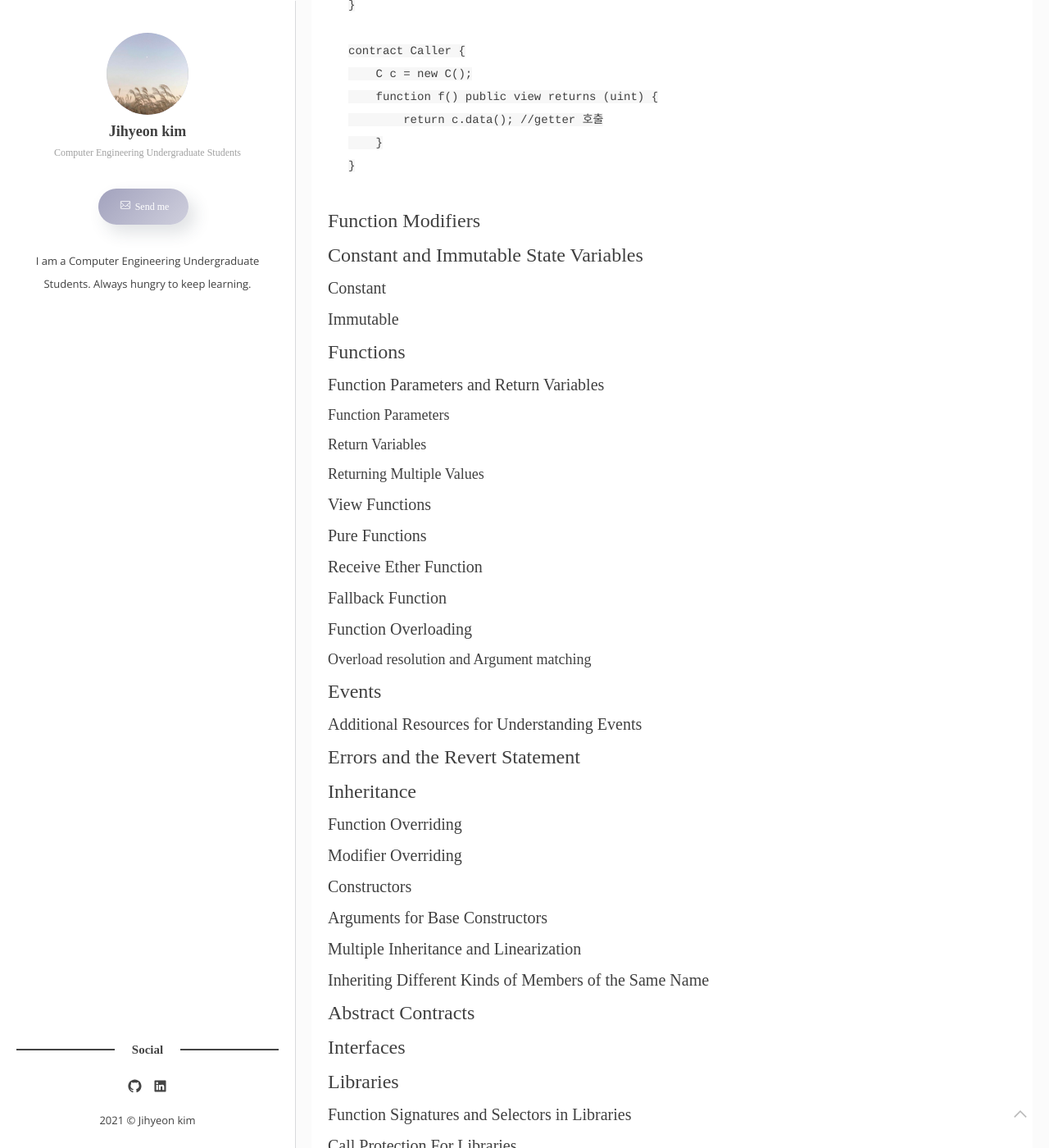
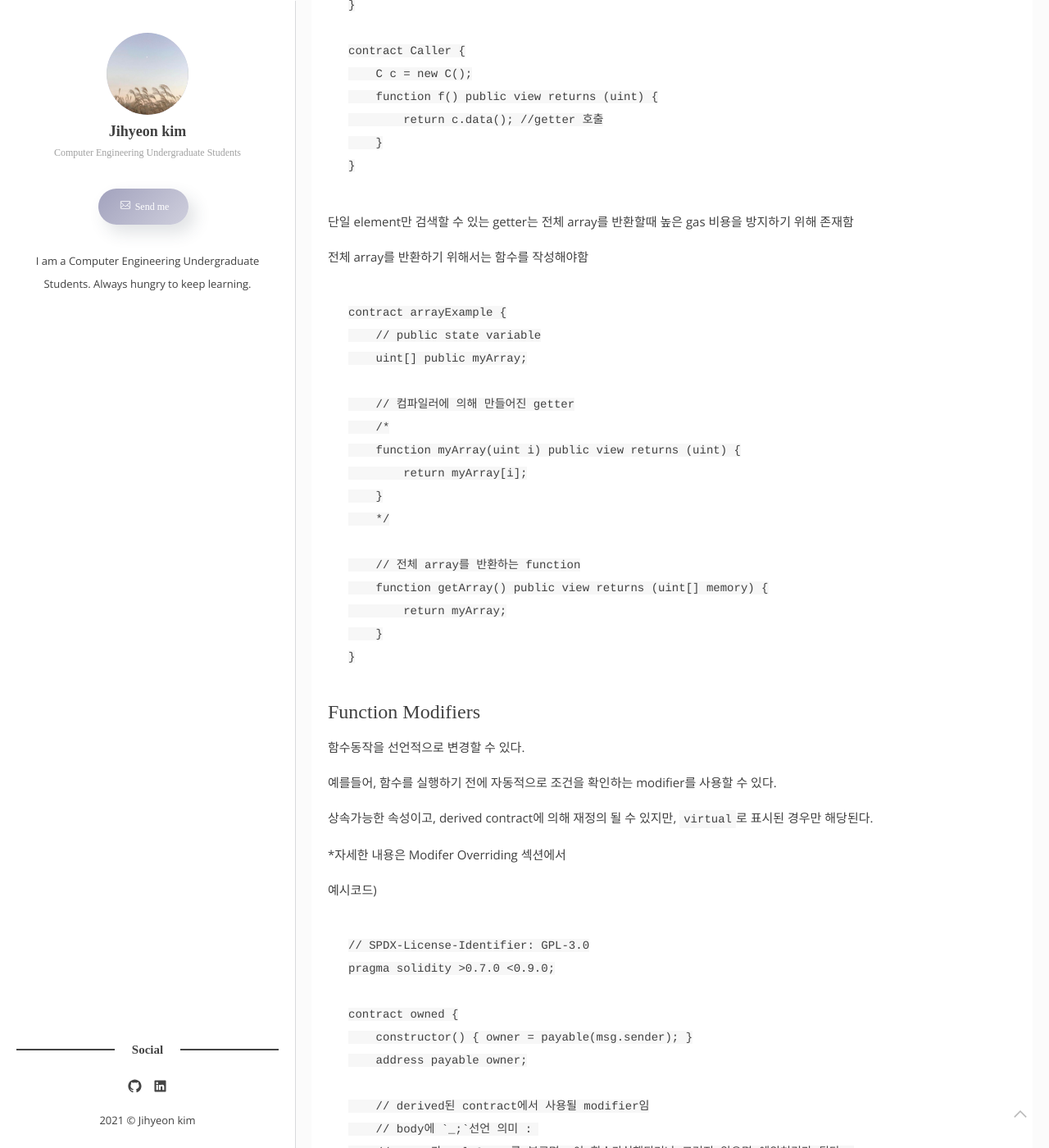
Before and after one commit to kimjihyeon99/kimjihyeon99.github.io, a Jekyll site: the page built from _posts/2021-05-24-[Solidity] Contracts.markdown, in a window 1280 px wide and 1400 px high, scrolled down 2541 px. Shown: the whole window at 82% size. Built offline with Jekyll 4.4.1, drawn with Linux system fonts in a browser that asks for light colours; some web fonts are replaced; comment, search, counter and statistics services are not loaded; some of the changed text lies outside the part shown.

Commit message:
Update 2021-05-24-[Solidity] Contracts.markdown

`````diff
--- a/_posts/2021-05-24-[Solidity] Contracts.markdown
+++ b/_posts/2021-05-24-[Solidity] Contracts.markdown
@@ -97,10 +97,134 @@ contract Caller {
 }
 ````
 
+단일 element만 검색할 수 있는 getter는 전체 array를 반환할때 높은 gas 비용을 방지하기 위해 존재함
+
+전체 array를 반환하기 위해서는 함수를 작성해야함
+
+````solidity
+contract arrayExample {
+    // public state variable
+    uint[] public myArray;
+
+    // 컴파일러에 의해 만들어진 getter
+    /*
+    function myArray(uint i) public view returns (uint) {
+        return myArray[i];
+    }
+    */
+
+    // 전체 array를 반환하는 function
+    function getArray() public view returns (uint[] memory) {
+        return myArray;
+    }
+}
+````
 
 ### Function Modifiers
 
+함수동작을 선언적으로 변경할 수 있다.
+
+예를들어, 함수를 실행하기 전에 자동적으로 조건을 확인하는 modifier를 사용할 수 있다.
+
+상속가능한 속성이고, derived contract에 의해 재정의 될 수 있지만, `virtual`로 표시된 경우만 해당된다.
+
+*자세한 내용은 Modifer Overriding 섹션에서
+
+예시코드)
+
+````solidity
+// SPDX-License-Identifier: GPL-3.0
+pragma solidity >0.7.0 <0.9.0;
+
+contract owned {
+    constructor() { owner = payable(msg.sender); }
+    address payable owner;
+
+    // derived된 contract에서 사용될 modifier임
+    // body에 `_;`선언 의미 :
+    // owner가 onlyOwner를 부르면, 이 함수가실행되거나 그러지 않으면 예외처리가 된다.
+    modifier onlyOwner {
+        require(
+            msg.sender == owner,
+            "Only owner can call this function."
+        );
+        _;
+    }
+}
+
+contract destructible is owned {//owned contract 상속
+    // destroy함수 적용, ??
+    function destroy() public onlyOwner {
+        selfdestruct(owner);
+    }
+}
+
+contract priced {
+    // modifier는 인자를 받을 수 있다.
+    modifier costs(uint price) {
+        if (msg.value >= price) {
+            _;
+        }
+    }
+}
+
+contract Register is priced, destructible {//priced, destructible 상속
+    mapping (address => bool) registeredAddresses;
+    uint price;
+
+    constructor(uint initialPrice) { price = initialPrice; }
+
+    //`payable`키워드를 붙이는게 중요함.
+    //그렇지 않으면, ehter를 전송할 수 없음!
+    function register() public payable costs(price) {
+        registeredAddresses[msg.sender] = true;
+    }
+
+    function changePrice(uint _price) public onlyOwner {
+        price = _price;
+    }
+}
+
+contract Mutex {
+    bool locked;
+    modifier noReentrancy() {
+        require(
+            !locked,
+            "Reentrant call."
+        );
+        locked = true;
+        _;
+        locked = false;
+    }
+
+    /// This function is protected by a mutex, which means that
+    /// reentrant calls from within `msg.sender.call` cannot call `f` again.
+    /// The `return 7` statement assigns 7 to the return value but still
+    /// executes the statement `locked = false` in the modifier.
+    function f() public noReentrancy returns (uint) {
+        (bool success,) = msg.sender.call("");
+        require(success);
+        return 7;
+    }
+}
+````
+
+- contract `C`에 정의된 modifier에 액세스하려면 `C.m`을 사용해 virtual 조회 없이 참조할 수 있다.
+- 현재 contract에 정의된 modifier만 사용할 수 있다.
+- 라이브러리에도 정의될 수 있지만, 동일 라이브러리 함수로 제한된다.
+
+- 공백으로 구분된 리스트에서 여러개의 한정자를 지정하여 함수에 적용되며, 제시된 순서대로 평가된다.
+
+- modifier는 수정되는 함수의 인수와 반환값을 암시적으로 액세스하거나 변경할 수 없다.
+
+- modifier 또는 function body로부터 명시적인 반환은 현재 modifier 또는 function body만 남는다.
+- 반환 변수가 할당 되고 앞의 modifier에서 _ 뒤의 제어흐름이 계속된다.
+
+- 반환이 있는 modifier에서 명시적으로 반환된다.
+
 ### Constant and Immutable State Variables
+
+
 
 #### Constant
 
`````
